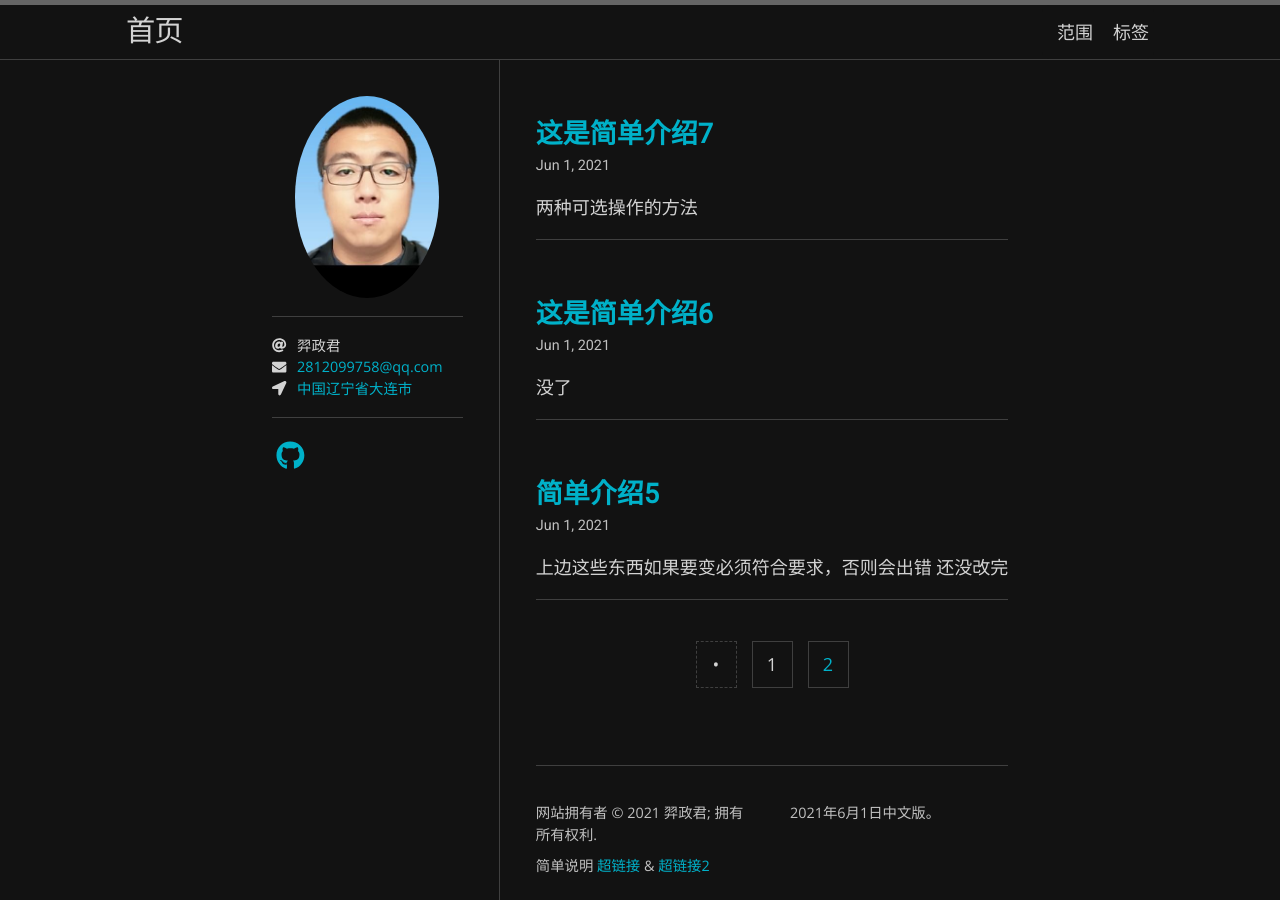
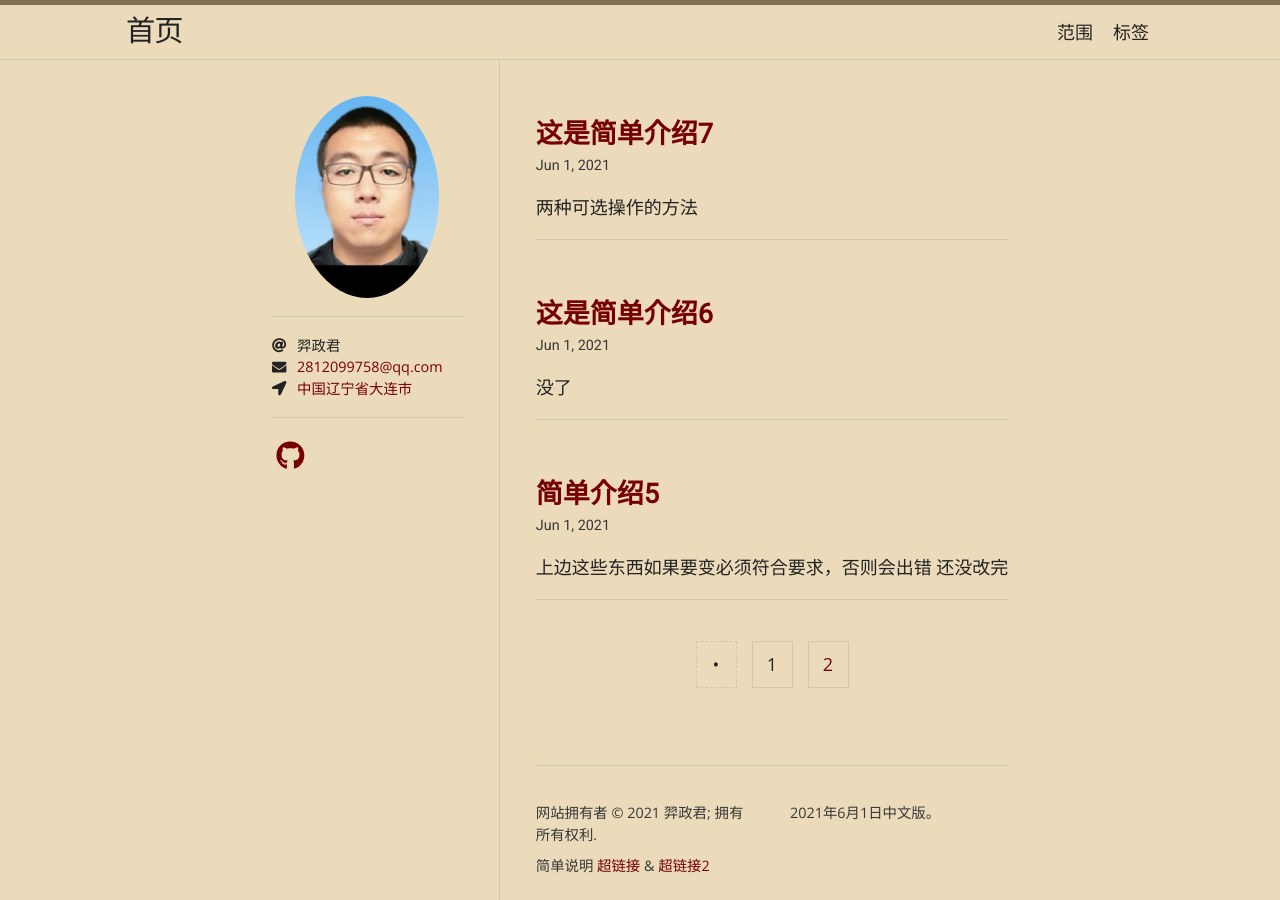
Before and after one commit to guohuanguohuan/helloyizhengjun.github.io, a Jekyll site: the page built from index.html, in a window 1280 px wide. Built offline with Jekyll 4.4.1, drawn with Linux system fonts in a browser that asks for light colours; nearby versions of some CDN libraries; some web fonts are replaced; the list of posts is cut into pages by our own code.

Commit message:
Update _config.yml

```diff
--- a/_config.yml
+++ b/_config.yml
@@ -4,7 +4,7 @@ author: 羿政君
 avatar: /简历图照片.jpg
 email: 2812099758@qq.com
 location: 中国辽宁省大连市
-skin: midnight
+skin: sunrise
 
 subscribe: false
 
```
